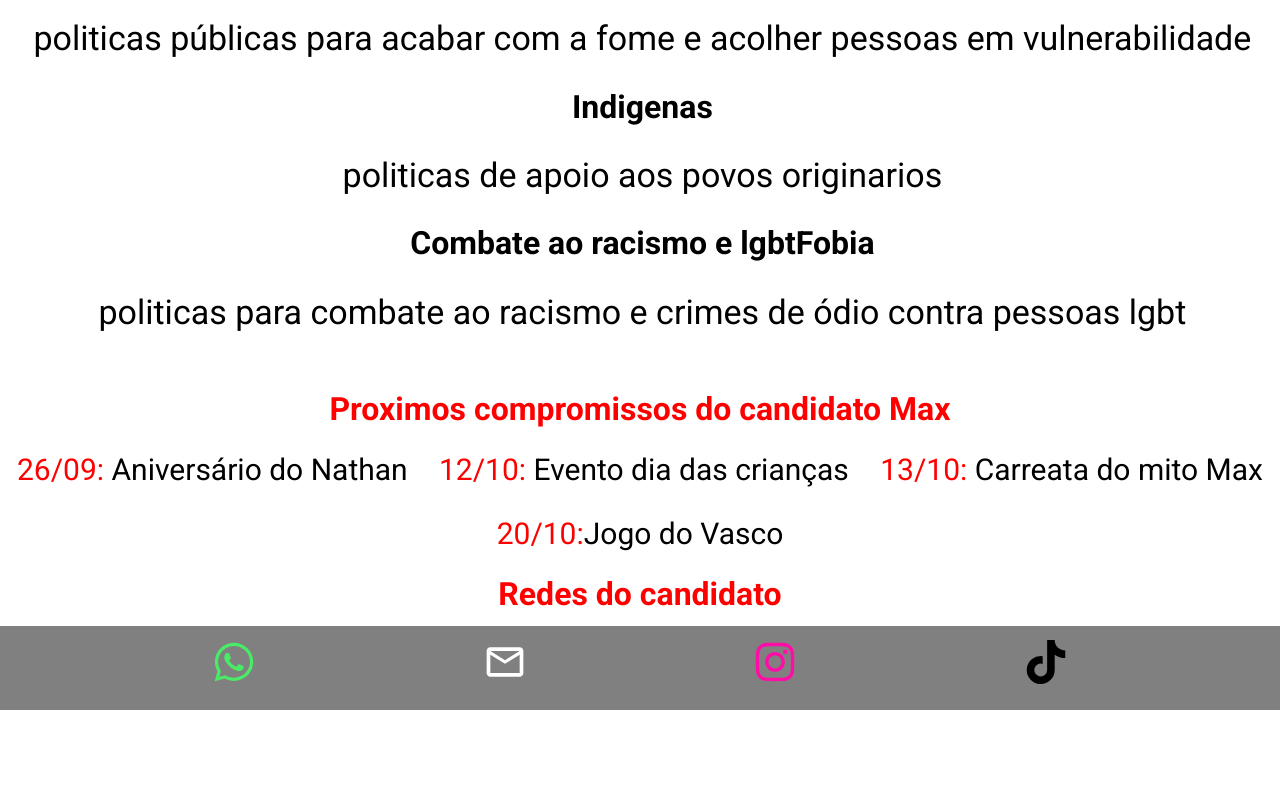
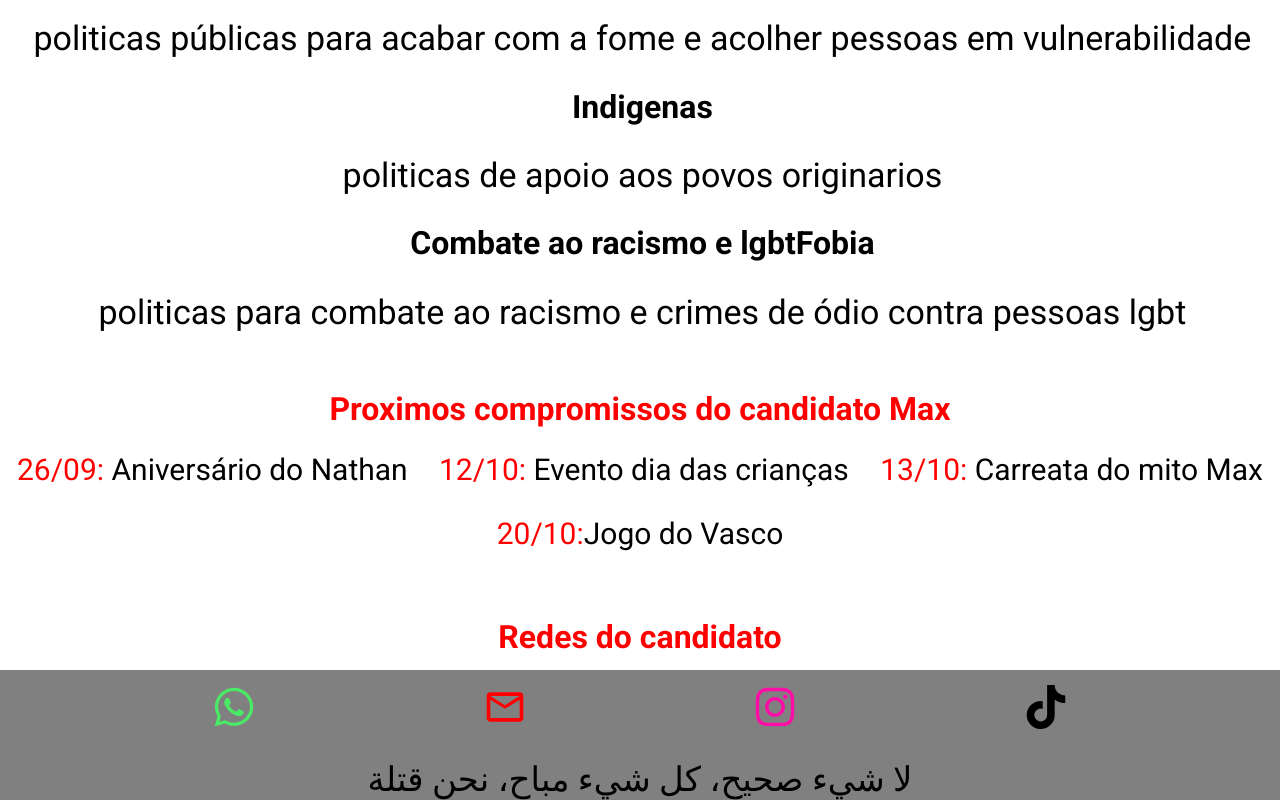
Before and after one commit to NathanRodriguesVieira99/AT_MobileFIrst, a React (Vite) app: page / in a window 1280 px wide. Shown: the part 2643-3443 px from the top of the page. Before the commit the page ends 3353 px from the top, so only its background shows below. Built offline with nearby package versions, Linux system fonts and the light colour scheme.

Commit message:
ultimo commit, o clássico footer em árabe

```diff
--- a/src/components/Contato/Contato.jsx
+++ b/src/components/Contato/Contato.jsx
@@ -1,47 +1,44 @@
-import React from 'react'
+import React from "react";
 import { FaWhatsapp } from "react-icons/fa";
 import { MdOutlineEmail } from "react-icons/md";
 import { FaInstagram } from "react-icons/fa";
 import { FaTiktok } from "react-icons/fa";
 
-import './Contato.scss'
+import "./Contato.scss";
 
 function Contato() {
   return (
     <>
-
-      <h1 style={{ color: 'red' }}>Redes do candidato</h1>
-      <div id='contato' className='contatos'>
+      <h1 style={{ color: "red", marginTop: "3.3rem" }}>Redes do candidato</h1>
+      <div id="contato" className="contatos">
         <ul>
-          <a href="" target='_blank'>
-            <li className='wpp'>
+          <a href="" target="_blank">
+            <li className="wpp">
               <FaWhatsapp />
             </li>
           </a>
-          <a href="" target='_blank'>
-            <li className='email'>
+          <a href="" target="_blank">
+            <li className="email">
               <MdOutlineEmail />
             </li>
           </a>
-          <a href="" target='_blank'>
-            <li className='ig'>
+          <a href="" target="_blank">
+            <li className="ig">
               <FaInstagram />
-
             </li>
           </a>
-          <a href="" target='_blank'>
-
-            <li className='ttk'>
+          <a href="" target="_blank">
+            <li className="ttk">
               <FaTiktok />
-
             </li>
           </a>
         </ul>
-
-
+        <p style={{ textAlign: "center" }}>
+          لا شيء صحيح، كل شيء مباح، نحن قتلة
+        </p>
       </div>
     </>
-  )
+  );
 }
 
-export default Contato
+export default Contato;
--- a/src/components/Contato/Contato.scss
+++ b/src/components/Contato/Contato.scss
@@ -2,7 +2,8 @@
 @use "../../styles/mixins/mixins.scss" as mixins;
 
 .contatos {
-  margin-top: 0.8rem;
+  margin-top: 0.9rem;
+  height: 130px;
   background-color: #808080;
 }
 
@@ -48,7 +49,7 @@ ul {
 }
 
 .email {
-  color: #fff;
+  color: red;
   font-size: 30px;
 
   @include mixins.respond-to("medium") {
--- a/src/components/Propostas/CardList/CardList.scss
+++ b/src/components/Propostas/CardList/CardList.scss
@@ -30,6 +30,8 @@
     }
 
     @include mixins.respond-to("large") {
+     transition: 0.6s;
+
       &:hover {
         transform: scale(1.1);
       }
```
